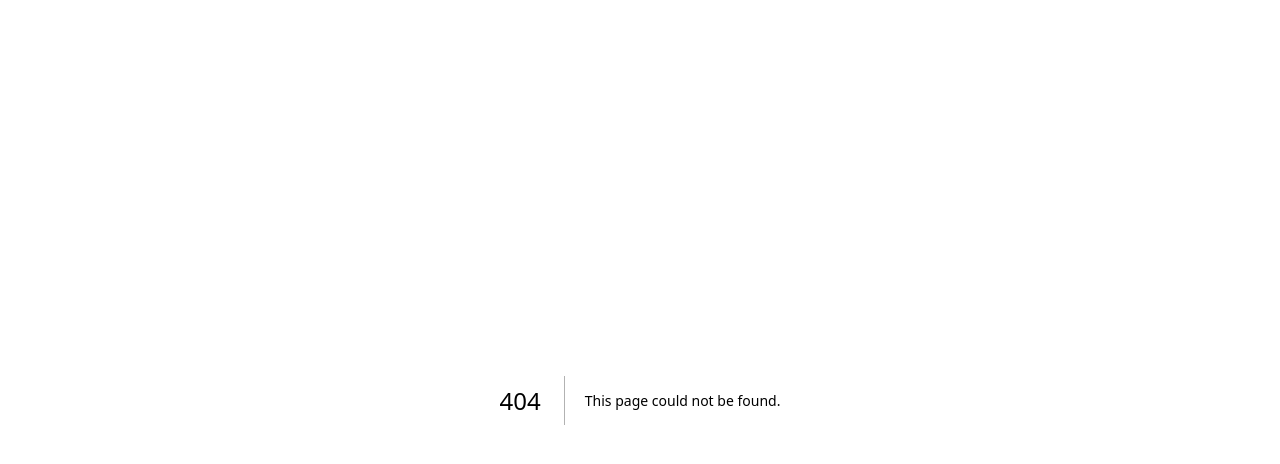
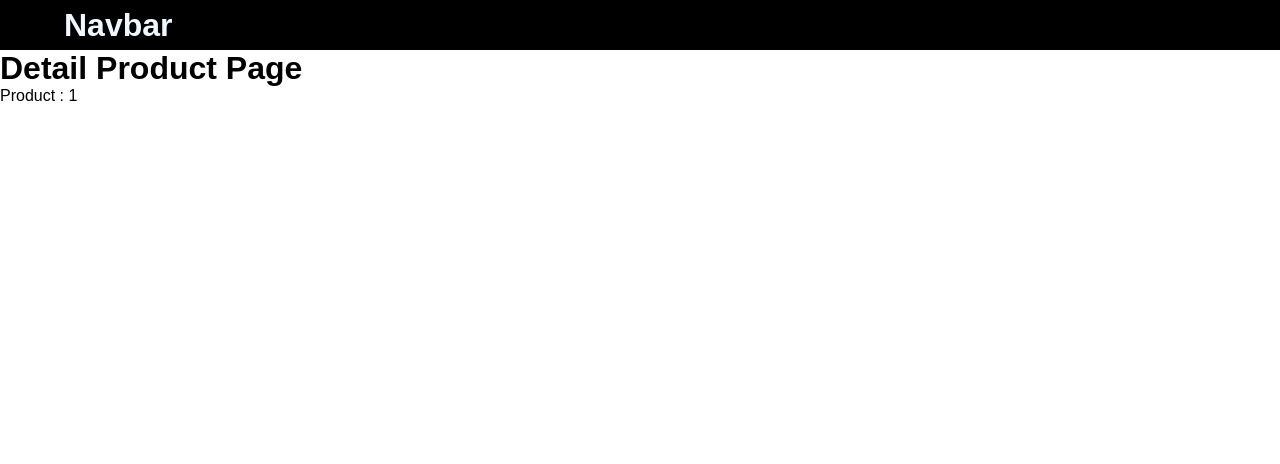
Before and after one commit to faqihfnf/belajar-nextjs-pages-router, a Next.js app: page /product/1 in a window 1280 px wide. Before the commit this address had no page. Shown: the top 464 px of the page. Built offline with nearby package versions, Linux system fonts and the light colour scheme.

Commit message:
Pages & Router

```diff
--- /dev/null
+++ b/src/components/layout/AppShell/index.tsx
@@ -0,0 +1,17 @@
+import Navbar from "../Navbar";
+
+type AppShellProps = {
+  children: React.ReactNode;
+};
+
+const AppShell = (props: AppShellProps) => {
+  const { children } = props;
+  return (
+    <div>
+      <Navbar />
+      {children}
+    </div>
+  );
+};
+
+export default AppShell;
--- /dev/null
+++ b/src/components/layout/Navbar/index.tsx
@@ -0,0 +1,9 @@
+const Navbar = () => {
+  return (
+    <div className="navbar">
+      <h1>Navbar</h1>
+    </div>
+  );
+};
+
+export default Navbar;
--- a/src/pages/_app.tsx
+++ b/src/pages/_app.tsx
@@ -1,6 +1,11 @@
-// import '@/styles/globals.css'
+import AppShell from "@/components/layout/AppShell";
+import "@/styles/globals.css";
 import type { AppProps } from "next/app";
 
 export default function App({ Component, pageProps }: AppProps) {
-  return <Component {...pageProps} />;
+  return (
+    <AppShell>
+      <Component {...pageProps} />
+    </AppShell>
+  );
 }
--- a/src/pages/index.tsx
+++ b/src/pages/index.tsx
@@ -1,8 +1,3 @@
-import Head from "next/head";
-import { Inter } from "next/font/google";
-
-const inter = Inter({ subsets: ["latin"] });
-
 export default function Home() {
   return (
     <div>
--- /dev/null
+++ b/src/pages/product/[id].tsx
@@ -0,0 +1,14 @@
+import { useRouter } from "next/router";
+
+const DetailProductPage = () => {
+  const { query } = useRouter();
+
+  return (
+    <div>
+      <h1>Detail Product Page</h1>
+      <p>Product : {query.id}</p>
+    </div>
+  );
+};
+
+export default DetailProductPage;
--- a/src/styles/globals.css
+++ b/src/styles/globals.css
@@ -1,78 +1,3 @@
-:root {
-  --max-width: 1100px;
-  --border-radius: 12px;
-  --font-mono: ui-monospace, Menlo, Monaco, 'Cascadia Mono', 'Segoe UI Mono',
-    'Roboto Mono', 'Oxygen Mono', 'Ubuntu Monospace', 'Source Code Pro',
-    'Fira Mono', 'Droid Sans Mono', 'Courier New', monospace;
-
-  --foreground-rgb: 0, 0, 0;
-  --background-start-rgb: 214, 219, 220;
-  --background-end-rgb: 255, 255, 255;
-
-  --primary-glow: conic-gradient(
-    from 180deg at 50% 50%,
-    #16abff33 0deg,
-    #0885ff33 55deg,
-    #54d6ff33 120deg,
-    #0071ff33 160deg,
-    transparent 360deg
-  );
-  --secondary-glow: radial-gradient(
-    rgba(255, 255, 255, 1),
-    rgba(255, 255, 255, 0)
-  );
-
-  --tile-start-rgb: 239, 245, 249;
-  --tile-end-rgb: 228, 232, 233;
-  --tile-border: conic-gradient(
-    #00000080,
-    #00000040,
-    #00000030,
-    #00000020,
-    #00000010,
-    #00000010,
-    #00000080
-  );
-
-  --callout-rgb: 238, 240, 241;
-  --callout-border-rgb: 172, 175, 176;
-  --card-rgb: 180, 185, 188;
-  --card-border-rgb: 131, 134, 135;
-}
-
-@media (prefers-color-scheme: dark) {
-  :root {
-    --foreground-rgb: 255, 255, 255;
-    --background-start-rgb: 0, 0, 0;
-    --background-end-rgb: 0, 0, 0;
-
-    --primary-glow: radial-gradient(rgba(1, 65, 255, 0.4), rgba(1, 65, 255, 0));
-    --secondary-glow: linear-gradient(
-      to bottom right,
-      rgba(1, 65, 255, 0),
-      rgba(1, 65, 255, 0),
-      rgba(1, 65, 255, 0.3)
-    );
-
-    --tile-start-rgb: 2, 13, 46;
-    --tile-end-rgb: 2, 5, 19;
-    --tile-border: conic-gradient(
-      #ffffff80,
-      #ffffff40,
-      #ffffff30,
-      #ffffff20,
-      #ffffff10,
-      #ffffff10,
-      #ffffff80
-    );
-
-    --callout-rgb: 20, 20, 20;
-    --callout-border-rgb: 108, 108, 108;
-    --card-rgb: 100, 100, 100;
-    --card-border-rgb: 200, 200, 200;
-  }
-}
-
 * {
   box-sizing: border-box;
   padding: 0;
@@ -83,16 +8,7 @@ html,
 body {
   max-width: 100vw;
   overflow-x: hidden;
-}
-
-body {
-  color: rgb(var(--foreground-rgb));
-  background: linear-gradient(
-      to bottom,
-      transparent,
-      rgb(var(--background-end-rgb))
-    )
-    rgb(var(--background-start-rgb));
+  font-family: Arial;
 }
 
 a {
@@ -100,8 +16,12 @@ a {
   text-decoration: none;
 }
 
-@media (prefers-color-scheme: dark) {
-  html {
-    color-scheme: dark;
-  }
+.navbar {
+  display: flex;
+  width: 100%;
+  height: 50px;
+  background-color: black;
+  color: aliceblue;
+  align-items: center;
+  padding: 0 5%;
 }
```
Also changed, not shown: src/pages/about/index.tsx (added, +9 -0 lines), src/pages/product/index.tsx (added, +9 -0 lines), src/pages/setting/app.tsx (added, +9 -0 lines), src/pages/setting/user/index.tsx (added, +9 -0 lines), src/pages/setting/user/password/index.tsx (added, +9 -0 lines).
